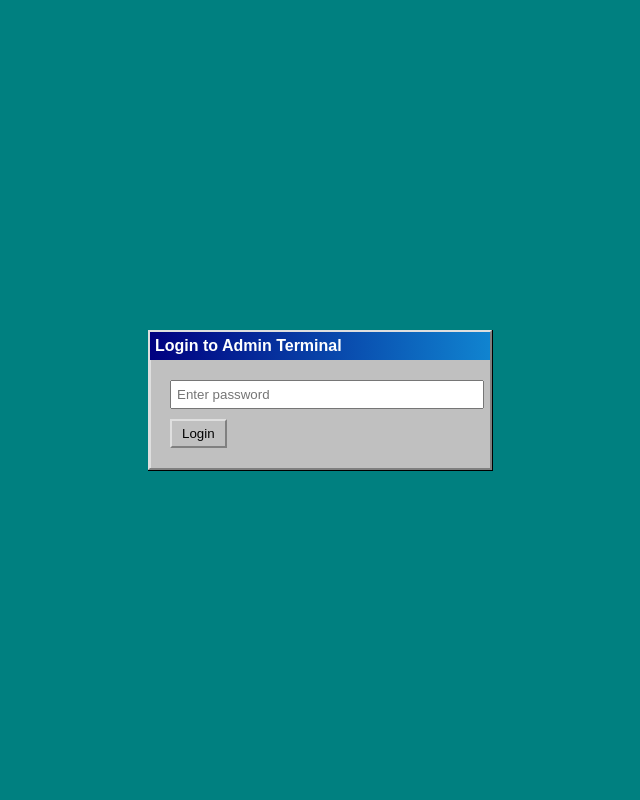
After one commit to rcweston90/WindowLinks, a Flask app: page /login in a window 1280 px wide. The commit adds this page. Shown: the whole page, without its empty margins (320-960 px from the left). Run offline with Flask 3, Linux system fonts and the light colour scheme.

Commit message:
Agent query: Can you access the admin terminal at /admin without logging in? Is there a login page now?

```diff
--- a/main.py
+++ b/main.py
@@ -1,10 +1,12 @@
-from flask import Flask, render_template, request, redirect, url_for, jsonify
+from flask import Flask, render_template, request, redirect, url_for, jsonify, session
 from flask_sqlalchemy import SQLAlchemy
+from werkzeug.security import generate_password_hash, check_password_hash
 import os
 
 app = Flask(__name__)
 app.config['SQLALCHEMY_DATABASE_URI'] = 'sqlite:///links.db'
 app.config['SQLALCHEMY_TRACK_MODIFICATIONS'] = False
+app.config['SECRET_KEY'] = os.urandom(24)  # Add this line for session management
 db = SQLAlchemy(app)
 
 class Link(db.Model):
@@ -21,9 +23,27 @@ def index():
     links = Link.query.order_by(Link.order).all()
     return render_template("index.html", links=links)
 
+@app.route("/login", methods=['GET', 'POST'])
+def login():
+    if request.method == 'POST':
+        password = request.form['password']
+        if check_password_hash(generate_password_hash('admin'), password):  # Replace 'admin' with your desired password
+            session['logged_in'] = True
+            return redirect(url_for('admin'))
+        else:
+            return render_template("login.html", error="Invalid password")
+    return render_template("login.html")
+
 @app.route("/admin")
 def admin():
+    if not session.get('logged_in'):
+        return redirect(url_for('login'))
     return render_template("admin.html")
+
+@app.route("/logout")
+def logout():
+    session.pop('logged_in', None)
+    return redirect(url_for('index'))
 
 @app.route("/api/links", methods=['GET'])
 def get_links():
@@ -32,6 +52,8 @@ def get_links():
 
 @app.route("/api/links", methods=['POST'])
 def add_link():
+    if not session.get('logged_in'):
+        return jsonify({'error': 'Unauthorized'}), 401
     data = request.json
     max_order = db.session.query(db.func.max(Link.order)).scalar() or 0
     new_link = Link(name=data['name'], url=data['url'], order=max_order + 1)
@@ -41,6 +63,8 @@ def add_link():
 
 @app.route("/api/links/<int:id>", methods=['DELETE'])
 def delete_link(id):
+    if not session.get('logged_in'):
+        return jsonify({'error': 'Unauthorized'}), 401
     link = Link.query.get_or_404(id)
     db.session.delete(link)
     db.session.commit()
@@ -48,6 +72,8 @@ def delete_link(id):
 
 @app.route("/api/links/swap", methods=['POST'])
 def swap_links():
+    if not session.get('logged_in'):
+        return jsonify({'error': 'Unauthorized'}), 401
     data = request.json
     position1 = data.get('position1')
     position2 = data.get('position2')
--- a/pyproject.toml
+++ b/pyproject.toml
@@ -9,6 +9,7 @@ readme = "README.md"
 python = "^3.11"
 flask = "^3.0.3"
 flask-sqlalchemy = "^3.1.1"
+werkzeug = "^3.0.4"
 
 
 [build-system]
--- /dev/null
+++ b/templates/login.html
@@ -0,0 +1,64 @@
+<!DOCTYPE html>
+<html lang="en">
+<head>
+    <meta charset="UTF-8">
+    <meta name="viewport" content="width=device-width, initial-scale=1.0">
+    <title>Login - Windows-style Linktree Clone</title>
+    <link rel="stylesheet" href="{{ url_for('static', filename='css/style.css') }}">
+    <style>
+        body, html {
+            height: 100%;
+            margin: 0;
+            display: flex;
+            justify-content: center;
+            align-items: center;
+            background-color: #008080;
+        }
+        .login-window {
+            background-color: #c0c0c0;
+            border: 2px solid #dfdfdf;
+            border-bottom-color: #808080;
+            border-right-color: #808080;
+            box-shadow: inset 1px 1px #dfdfdf, 1px 0 #000, 0 1px #000, 1px 1px #000;
+            padding: 20px;
+            width: 300px;
+        }
+        .login-title {
+            background: linear-gradient(90deg, #000080, #1084d0);
+            color: white;
+            padding: 5px;
+            margin: -20px -20px 20px -20px;
+            font-weight: bold;
+        }
+        .login-form input[type="password"] {
+            width: 100%;
+            padding: 5px;
+            margin-bottom: 10px;
+        }
+        .login-form input[type="submit"] {
+            background-color: #c0c0c0;
+            border: 2px solid #dfdfdf;
+            border-bottom-color: #808080;
+            border-right-color: #808080;
+            padding: 5px 10px;
+            cursor: pointer;
+        }
+        .error-message {
+            color: red;
+            margin-bottom: 10px;
+        }
+    </style>
+</head>
+<body>
+    <div class="login-window">
+        <div class="login-title">Login to Admin Terminal</div>
+        <form class="login-form" method="POST">
+            {% if error %}
+            <div class="error-message">{{ error }}</div>
+            {% endif %}
+            <input type="password" name="password" placeholder="Enter password" required>
+            <input type="submit" value="Login">
+        </form>
+    </div>
+</body>
+</html>
```
Also changed, not shown: templates/admin.html (+17 -1 lines), 1 other file.
